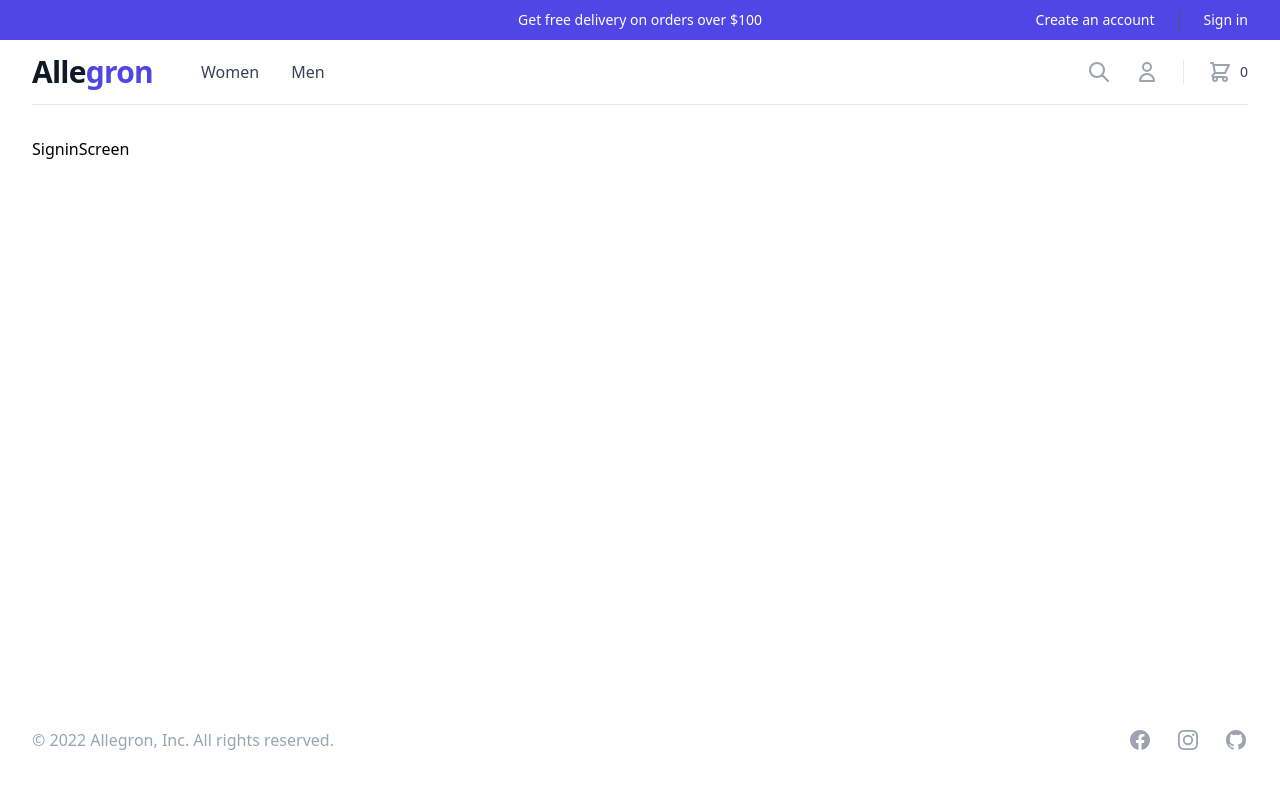
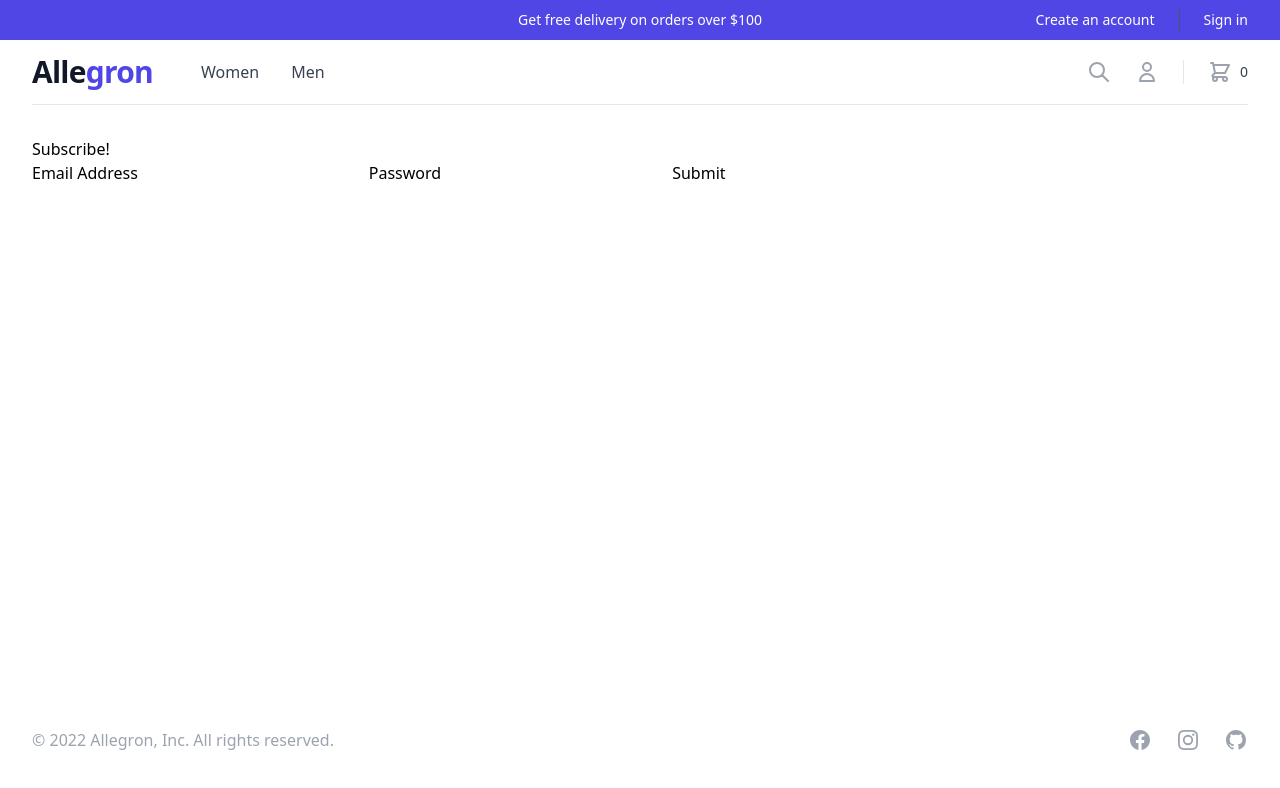
Before and after one commit to tomaszdanczak/allegron, a React (Create React App) app in the folder frontend/: page /signin in a window 1280 px wide. Shown: the top 788 px of the page. Built offline with nearby package versions, Linux system fonts and the light colour scheme.

Commit message:
Create <SigninForm/> with simple Formik form

```diff
--- a/frontend/package.json
+++ b/frontend/package.json
@@ -19,6 +19,7 @@
     "@types/react-dom": "^16.9.14",
     "@types/react-redux": "^7.1.22",
     "@types/styled-components": "^5.1.22",
+    "formik": "^2.2.9",
     "lodash": "^4.17.21",
     "react": "^17.0.2",
     "react-dom": "^17.0.2",
@@ -26,7 +27,8 @@
     "react-router-dom": "^6.2.1",
     "react-scripts": "5.0.0",
     "styled-components": "^5.3.3",
-    "typescript": "^4.1.6"
+    "typescript": "^4.1.6",
+    "yup": "^0.32.11"
   },
   "scripts": {
     "start": "react-scripts start",
--- /dev/null
+++ b/frontend/src/components/organisms/SigninForm/SigninForm.tsx
@@ -0,0 +1,55 @@
+import { Formik, Form, useField, FieldHookConfig } from 'formik'
+import * as Yup from 'yup'
+
+interface IFormValues {
+  email: string
+  password: string
+}
+
+interface IMyProps {
+  label: string
+}
+
+const MyTextInput = (props: IMyProps & FieldHookConfig<string>) => {
+  const [field, meta] = useField(props)
+  return (
+    <>
+      <label htmlFor={props.id || props.name}>{props.label}</label>
+      <input className="" {...field} />
+      {meta.touched && meta.error ? <div className="">{meta.error}</div> : null}
+    </>
+  )
+}
+
+export default function SigninForm() {
+  const initialValues: IFormValues = {
+    email: '',
+    password: '',
+  }
+  return (
+    <>
+      <h1>Subscribe!</h1>
+      <Formik
+        initialValues={initialValues}
+        validationSchema={Yup.object({
+          email: Yup.string().email('Invalid email address').required('Email is equired'),
+          password: Yup.string().required('Password is required'),
+        })}
+        onSubmit={(values, { setSubmitting }) => {
+          setTimeout(() => {
+            alert(JSON.stringify(values, null, 2))
+            setSubmitting(false)
+          }, 400)
+        }}
+      >
+        <Form className="">
+          <MyTextInput label="Email Address" name="email" type="email" placeholder="Type your email" />
+
+          <MyTextInput label="Password" name="password" type="text" />
+
+          <button type="submit">Submit</button>
+        </Form>
+      </Formik>
+    </>
+  )
+}
--- a/frontend/src/views/SigninScreen/SigninScreen.tsx
+++ b/frontend/src/views/SigninScreen/SigninScreen.tsx
@@ -1,3 +1,9 @@
+import SigninForm from 'components/organisms/SigninForm/SigninForm'
+
 export default function SigninScreen() {
-  return <div>SigninScreen</div>
+  return (
+    <div>
+      <SigninForm />
+    </div>
+  )
 }
```
Also changed, not shown: 1 other file (tests, documents, lock files or other folders).
